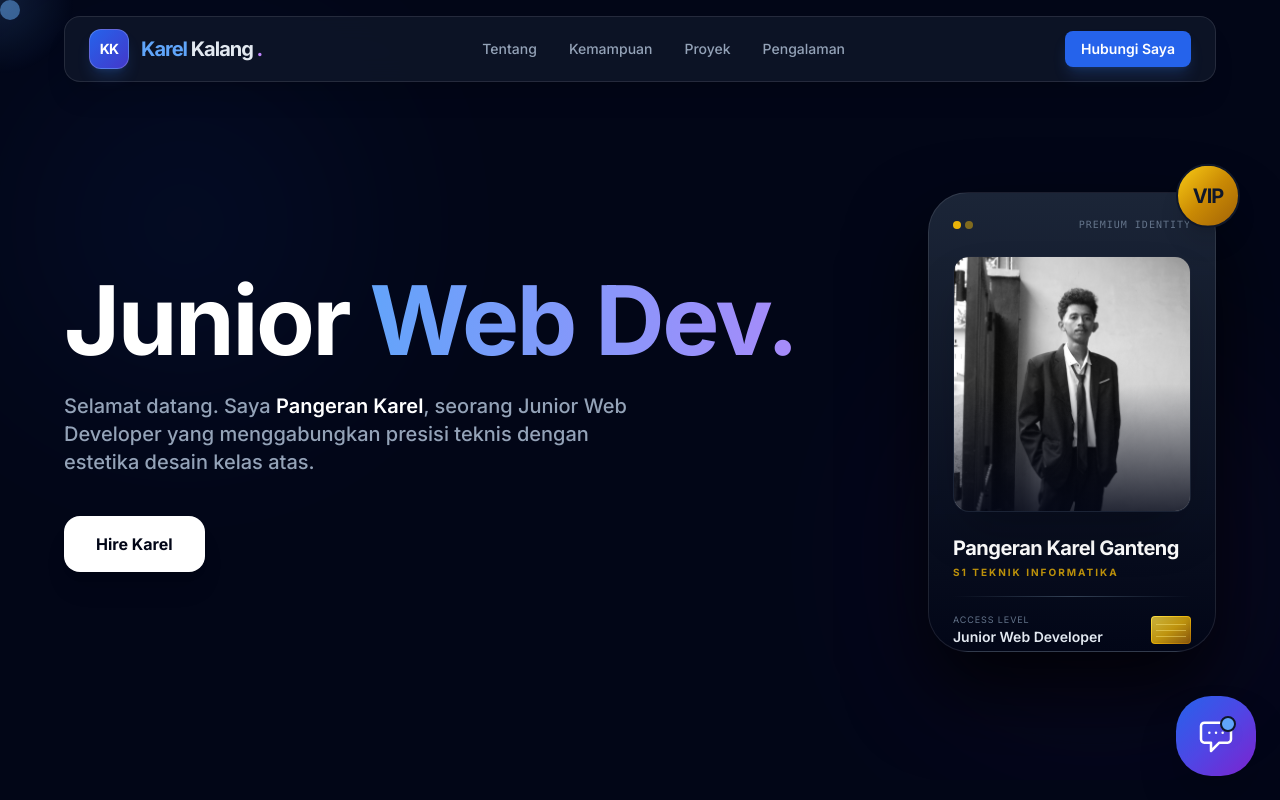
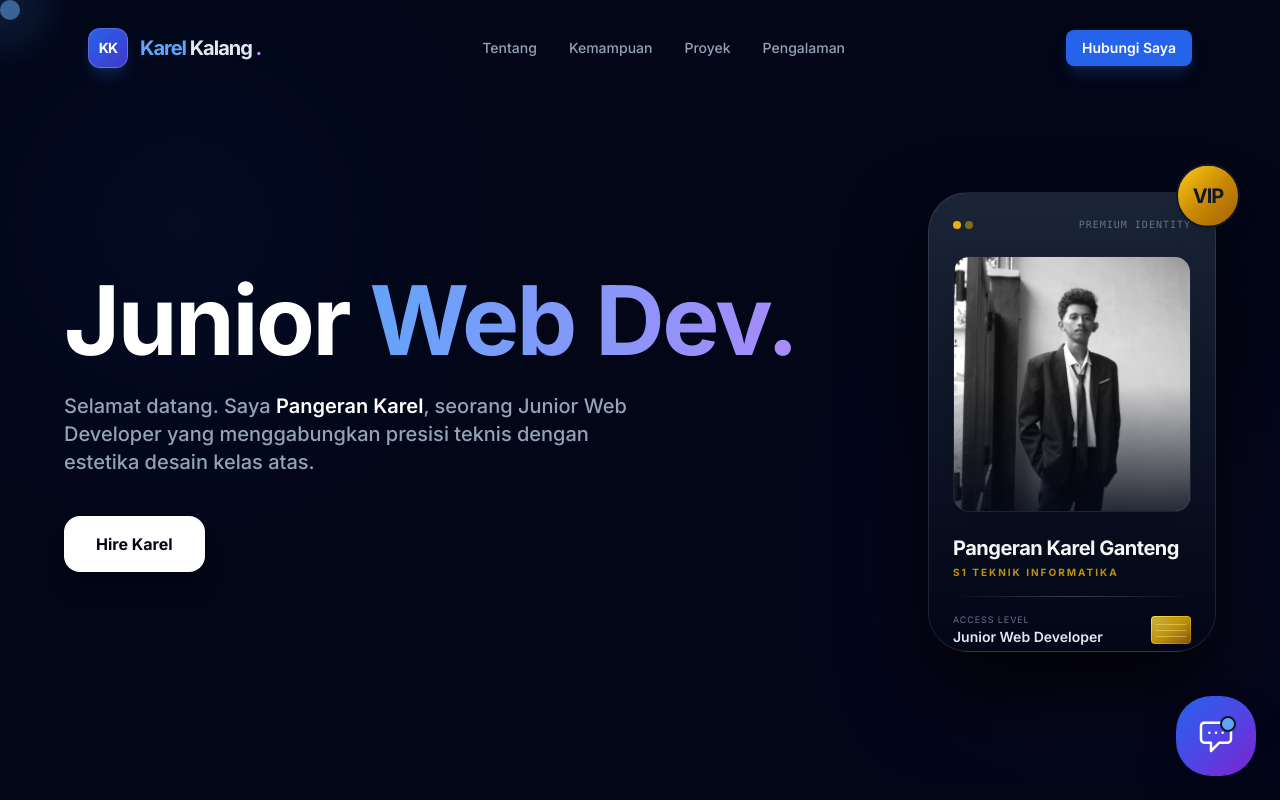
Before and after one commit to Kharell/karel, a React (Vite) app: page / in a window 1280 px wide. Shown: the top 800 px of the page. Built offline with nearby package versions, Linux system fonts and the light colour scheme.

Commit message:
scroling smoth navbar

```diff
--- a/components/Navbar.tsx
+++ b/components/Navbar.tsx
@@ -1,35 +1,79 @@
-
-import React, { useState } from 'react';
+import React, { useState, useEffect } from "react";
 
 const Navbar: React.FC = () => {
   const [isOpen, setIsOpen] = useState(false);
+  const [isScrolled, setIsScrolled] = useState(false); // State untuk deteksi scroll
 
   const toggleMenu = () => setIsOpen(!isOpen);
 
+  // Efek untuk memantau scroll
+  useEffect(() => {
+    const handleScroll = () => {
+      if (window.scrollY > 20) {
+        setIsScrolled(true);
+      } else {
+        setIsScrolled(false);
+      }
+    };
+
+    window.addEventListener("scroll", handleScroll);
+    return () => window.removeEventListener("scroll", handleScroll);
+  }, []);
+
+  // Fungsi Smooth Scroll
+  const handleSmoothScroll = (
+    e: React.MouseEvent<HTMLAnchorElement, MouseEvent>,
+    href: string,
+  ) => {
+    e.preventDefault();
+    const targetId = href.replace("#", "");
+    const elem = document.getElementById(targetId);
+    elem?.scrollIntoView({
+      behavior: "smooth",
+    });
+    setIsOpen(false); // Tutup menu mobile jika terbuka
+  };
+
   const navLinks = [
-    { name: 'Tentang', href: '#about' },
-    { name: 'Kemampuan', href: '#skills' },
-    { name: 'Proyek', href: '#projects' },
-    { name: 'Pengalaman', href: '#experience' },
+    { name: "Tentang", href: "#about" },
+    { name: "Kemampuan", href: "#skills" },
+    { name: "Proyek", href: "#projects" },
+    { name: "Pengalaman", href: "#experience" },
   ];
 
   return (
-    <nav className="fixed top-0 left-0 right-0 z-50 px-4 md:px-6 py-4">
-      <div className="max-w-6xl mx-auto glass rounded-2xl px-4 md:px-6 py-3 flex justify-between items-center shadow-xl relative">
+    <nav
+      className={`fixed top-0 left-0 right-0 z-50 px-4 md:px-6 py-4 transition-all duration-300 ${
+        isScrolled ? "py-2" : "py-4"
+      }`}>
+      <div
+        className={`max-w-6xl mx-auto transition-all duration-500 rounded-2xl px-4 md:px-6 py-3 flex justify-between items-center relative ${
+          isScrolled
+            ? "glass shadow-2xl border-white/10 backdrop-blur-xl" // Efek Kaca saat scroll
+            : "bg-transparent border-transparent" // Transparan saat di atas
+        }`}>
         <div className="flex items-center gap-3">
           <div className="w-10 h-10 rounded-xl bg-gradient-to-br from-blue-600 to-indigo-700 flex items-center justify-center border border-white/20 shadow-lg shadow-blue-500/20 group cursor-pointer">
-            <span className="text-white font-black text-sm tracking-tighter group-hover:scale-110 transition-transform">KK</span>
+            <span className="text-white font-black text-sm tracking-tighter group-hover:scale-110 transition-transform">
+              KK
+            </span>
           </div>
           <div className="text-xl font-bold tracking-tighter">
-            <span className="text-blue-400">Karel</span> Kalang <span className="text-purple-400">.</span>
+            <span className="text-blue-400">Karel</span> Kalang{" "}
+            <span className="text-purple-400">.</span>
           </div>
         </div>
 
         {/* Desktop Menu */}
         <div className="hidden md:flex gap-8 text-sm font-medium text-slate-400">
           {navLinks.map((link) => (
-            <a key={link.name} href={link.href} className="hover:text-blue-400 transition-colors">
+            <a
+              key={link.name}
+              href={link.href}
+              onClick={(e) => handleSmoothScroll(e, link.href)} // Tambah Smooth Scroll
+              className="hover:text-blue-400 transition-colors relative group">
               {link.name}
+              <span className="absolute -bottom-1 left-0 w-0 h-0.5 bg-blue-400 transition-all group-hover:w-full"></span>
             </a>
           ))}
         </div>
@@ -37,8 +81,8 @@ const Navbar: React.FC = () => {
         <div className="flex items-center gap-3">
           <a
             href="#contact"
-            className="hidden sm:block bg-blue-600 hover:bg-blue-500 text-white px-4 py-2 rounded-lg text-sm font-semibold transition-all hover:scale-105 active:scale-95 shadow-lg shadow-blue-500/20"
-          >
+            onClick={(e) => handleSmoothScroll(e, "#contact")}
+            className="hidden sm:block bg-blue-600 hover:bg-blue-500 text-white px-4 py-2 rounded-lg text-sm font-semibold transition-all hover:scale-105 active:scale-95 shadow-lg shadow-blue-500/20">
             Hubungi Saya
           </a>
 
@@ -46,13 +90,27 @@ const Navbar: React.FC = () => {
           <button
             onClick={toggleMenu}
             className="md:hidden p-2 text-slate-300 hover:text-white transition-colors"
-            aria-label="Toggle Menu"
-          >
-            <svg xmlns="http://www.w3.org/2000/svg" className="w-6 h-6" fill="none" viewBox="0 0 24 24" stroke="currentColor">
+            aria-label="Toggle Menu">
+            <svg
+              xmlns="http://www.w3.org/2000/svg"
+              className="w-6 h-6"
+              fill="none"
+              viewBox="0 0 24 24"
+              stroke="currentColor">
               {isOpen ? (
-                <path strokeLinecap="round" strokeLinejoin="round" strokeWidth={2} d="M6 18L18 6M6 6l12 12" />
+                <path
+                  strokeLinecap="round"
+                  strokeLinejoin="round"
+                  strokeWidth={2}
+                  d="M6 18L18 6M6 6l12 12"
+                />
               ) : (
-                <path strokeLinecap="round" strokeLinejoin="round" strokeWidth={2} d="M4 6h16M4 12h16M4 18h16" />
+                <path
+                  strokeLinecap="round"
+                  strokeLinejoin="round"
+                  strokeWidth={2}
+                  d="M4 6h16M4 12h16M4 18h16"
+                />
               )}
             </svg>
           </button>
@@ -60,23 +118,21 @@ const Navbar: React.FC = () => {
 
         {/* Mobile Menu Overlay */}
         {isOpen && (
-          <div className="absolute top-full left-0 right-0 mt-2 p-4 glass rounded-2xl md:hidden animate-in slide-in-from-top-4 duration-200">
+          <div className="absolute top-full left-0 right-0 mt-2 p-4 glass rounded-2xl md:hidden animate-in slide-in-from-top-4 duration-200 shadow-2xl border border-white/10">
             <div className="flex flex-col gap-4 text-center">
               {navLinks.map((link) => (
                 <a
                   key={link.name}
                   href={link.href}
-                  onClick={() => setIsOpen(false)}
-                  className="text-slate-300 hover:text-blue-400 font-medium py-2 border-b border-white/5 last:border-0 transition-colors"
-                >
+                  onClick={(e) => handleSmoothScroll(e, link.href)} // Tambah Smooth Scroll
+                  className="text-slate-300 hover:text-blue-400 font-medium py-2 border-b border-white/5 last:border-0 transition-colors">
                   {link.name}
                 </a>
               ))}
               <a
                 href="#contact"
-                onClick={() => setIsOpen(false)}
-                className="sm:hidden bg-blue-600 hover:bg-blue-500 text-white px-4 py-3 rounded-xl text-sm font-bold mt-2"
-              >
+                onClick={(e) => handleSmoothScroll(e, "#contact")}
+                className="sm:hidden bg-blue-600 hover:bg-blue-500 text-white px-4 py-3 rounded-xl text-sm font-bold mt-2">
                 Hubungi Saya
               </a>
             </div>
```
